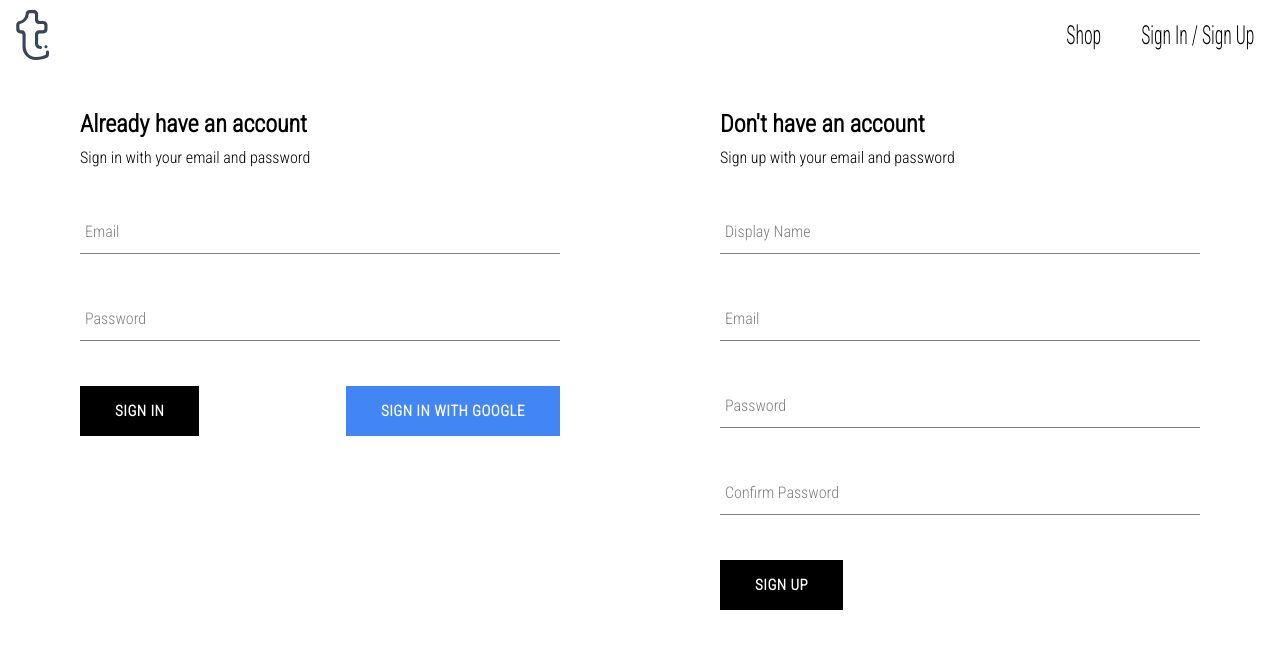
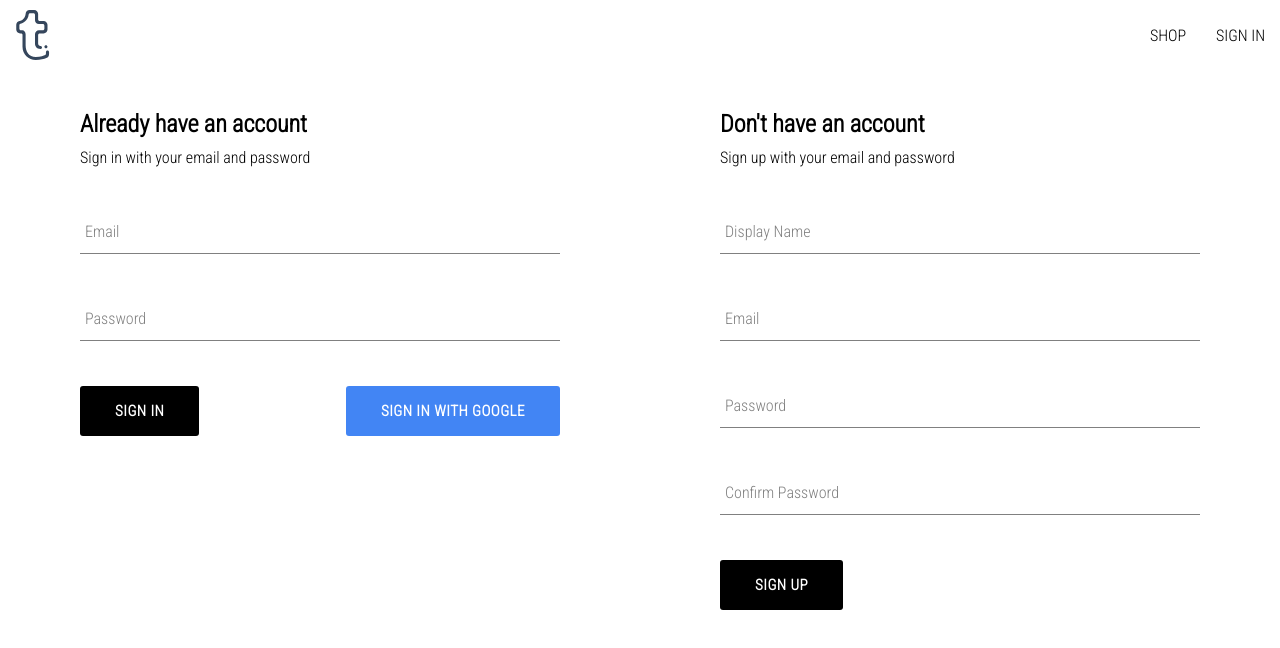
Before and after one commit to Shikhar2512/react-e-commerce, a React (Create React App) app: page /auth in a window 1280 px wide. Shown: the top 648 px of the page. Built offline with nearby package versions, Linux system fonts and the light colour scheme; no server answers.

Commit message:
centralized authentication with onAuthStateChange listner

```diff
--- a/src/components/button/button.styles.scss
+++ b/src/components/button/button.styles.scss
@@ -1,4 +1,5 @@
 .button-container {
+    border-radius: 3px;
     min-width: 100px;
     width: auto;
     height: 50px;
--- /dev/null
+++ b/src/components/contexts/user.context.jsx
@@ -0,0 +1,32 @@
+import {useEffect, useState, createContext } from "react";
+import { authStateChangeListner, createUserDocumentFromAuth } from "../../utils/firebase/firebase.utils";
+
+//as the actual value we want to acces
+export const UserContext = createContext(
+    {
+        currentUser: null,
+        setCurrentUser: () => null
+    }
+);
+
+
+//actual conponent provides access the values
+export const UserProvider = ({ children }) => {
+    const [currentUser, setCurrentUser] = useState(null);
+    const value = { currentUser, setCurrentUser };
+    useEffect(()=>{
+        const unsubcribe = authStateChangeListner((user)=>{ //this is tied with the currentUser when ever changed it will trigger
+            if(user){
+                createUserDocumentFromAuth(user);
+            }
+            setCurrentUser(user);
+        })
+        return unsubcribe;
+    },[])
+    return (
+        // wrap the component that need acces tot the values
+        <UserContext.Provider value={value}>
+            {children}
+        </UserContext.Provider>
+    )
+}
--- a/src/components/sign-in-form/sign-in-form.component.jsx
+++ b/src/components/sign-in-form/sign-in-form.component.jsx
@@ -1,7 +1,7 @@
 import Button from '../button/button.component'
 import FormInput from '../from-input/form-input.component'
 import './sign-in-form.styles.scss'
-import { useState } from 'react'
+import { useState} from 'react'
 import {signInWithGooglePopup ,createUserDocumentFromAuth,signInAuthUserWithEmailAndPassword} from '../../utils/firebase/firebase.utils';
 const defaultFormFields = {
     email: '',
@@ -16,8 +16,9 @@ const SignInForm = () => {
      }
     const signInWithGoogle = async () =>{
         try{
-            const {user} = await signInWithGooglePopup();
-            await createUserDocumentFromAuth(user);
+            await signInWithGooglePopup();
+            // const {user} = await signInWithGooglePopup();
+            // await createUserDocumentFromAuth(user);  as we are centerlizing with onChangeAuth we Should shift this to contexts
         }
         catch(error){
             if(error.code === "auth/popup-closed-by-user"){
@@ -28,9 +29,10 @@ const SignInForm = () => {
     }
     const onSubmitHandler = async (event)=>{
         event.preventDefault();
+
         try{
-            const response = await signInAuthUserWithEmailAndPassword(email,password);
-            console.log(response);
+            const {user} = await signInAuthUserWithEmailAndPassword(email,password);
+            setFormFields(defaultFormFields);
         }
         catch(error){
 
--- a/src/components/sign-up-form/sign-up-form.component.jsx
+++ b/src/components/sign-up-form/sign-up-form.component.jsx
@@ -2,7 +2,6 @@ import { signInAnonymously } from "firebase/auth";
 import { useState } from "react";
 import { createAuthUserWithEmailAndPassword,createUserDocumentFromAuth } from "../../utils/firebase/firebase.utils";
 import FormInput from "../from-input/form-input.component";
-import { Form } from "react-router-dom";
 import './sign-up-form.styles.scss';
 import Button from "../button/button.component";
 const defaultFormFields = {
@@ -33,7 +32,6 @@ const SignUpForm = () => {
                 const {user} = await createAuthUserWithEmailAndPassword(email,password);
                 await createUserDocumentFromAuth(user,{displayName});
                 resetFields();
-
             }
             catch(error){
                 if(error.code === "auth/email-already-in-use"){
--- a/src/components/sign-up-form/sign-up-form.styles.scss
+++ b/src/components/sign-up-form/sign-up-form.styles.scss
@@ -6,6 +6,3 @@
 h2{
     margin: 10px 0;
 }
-.button-container{
-
-}
--- a/src/index.js
+++ b/src/index.js
@@ -2,14 +2,16 @@ import React from 'react';
 import ReactDOM from 'react-dom/client';
 import './index.scss';
 import App from './App';
-import {BrowserRouter} from 'react-router-dom';
+import { BrowserRouter } from 'react-router-dom';
 import reportWebVitals from './reportWebVitals';
-
+import { UserProvider } from './components/contexts/user.context';
 const root = ReactDOM.createRoot(document.getElementById('root'));
 root.render(
   <React.StrictMode>
     <BrowserRouter>
-      <App />
+      <UserProvider>
+        <App />
+      </UserProvider>
     </BrowserRouter>
   </React.StrictMode>
 );
--- a/src/routes/navigation/navigation.component.jsx
+++ b/src/routes/navigation/navigation.component.jsx
@@ -1,7 +1,12 @@
 import { Outlet, Link } from 'react-router-dom'
 import { ReactComponent as BehanceLogo } from '../../asset/behance.svg';
+import { useContext } from 'react';
+import { UserContext } from '../../components/contexts/user.context';
 import './navigation.styles.scss';
+import { signOutUser } from '../../utils/firebase/firebase.utils';
+
 const Navigation = () => {
+    const {currentUser} = useContext(UserContext);
     return (
         <>
             <div className='navigation'>
@@ -10,11 +15,13 @@ const Navigation = () => {
                 </Link>
                 <div className='nav-links-container' to='/shop'>
                     <Link className='nav-link' to='/shop'>
-                        Shop
+                        SHOP
                     </Link>
+                    {(currentUser?<span className="nav-link" onClick={signOutUser}>SIGN OUT</span>:
                     <Link className='nav-link' to='/auth'>
-                        Sign In / Sign Up
+                        SIGN IN
                     </Link>
+                    )}
                 </div>
             </div>
             <Outlet />
--- a/src/routes/navigation/navigation.styles.scss
+++ b/src/routes/navigation/navigation.styles.scss
@@ -19,11 +19,9 @@
       justify-content: flex-end;
 
       .nav-link {
-        padding: 0px 11px;
+        padding: 10px 15px;
         cursor: pointer;
-        font-size: 22px;
-        font-weight: 500;
-        transform: scale(.8, 1.19);
+
       }
     }
   }
--- a/src/utils/firebase/firebase.utils.js
+++ b/src/utils/firebase/firebase.utils.js
@@ -7,7 +7,9 @@ import {
     signInWithPopup,
     GoogleAuthProvider,
     createUserWithEmailAndPassword,
-    signInWithEmailAndPassword
+    signInWithEmailAndPassword,
+    signOut,
+    onAuthStateChanged
 } from 'firebase/auth';
 import {
     getFirestore,
@@ -35,7 +37,6 @@ export const auth = getAuth(); // keep track of authentication state of whole ap
 export const signInWithGooglePopup = () => signInWithPopup(auth, googleProvider);
 export const db = getFirestore(); // points to our database
 export const createUserDocumentFromAuth = async (user,additionalInfo) => {
-    console.log(user);
     const userDocRef = doc(db, 'users', user.uid); // instance of particular user but we dont know it exists or not
     const userSnapShot = await getDoc(userDocRef); // actual object to check wheather the user exits in DB or not
     if (!userSnapShot.exists()) { // id user data doesnot exist create and set doc
@@ -61,9 +62,13 @@ export const createAuthUserWithEmailAndPassword = async (email,password)=>{ // m
     }
     return await createUserWithEmailAndPassword(auth,email,password);
 }
-export const signInAuthUserWithEmailAndPassword = async (email,password)=>{ // making an authenticated user inside firebase authentication tab. this is not user document inside firestore instane
+export const signInAuthUserWithEmailAndPassword = async (email,password)=>{
     if(!email ||!password){
         return "enter valid credentials";
     }
     return await signInWithEmailAndPassword(auth,email,password);
 }
+export const signOutUser = async () => signOut(auth);
+export const authStateChangeListner = (callback) =>{
+   return onAuthStateChanged(auth,callback);
+}
```
Also changed, not shown: src/routes/authentication/authentication.component.jsx (+4 -4 lines).
